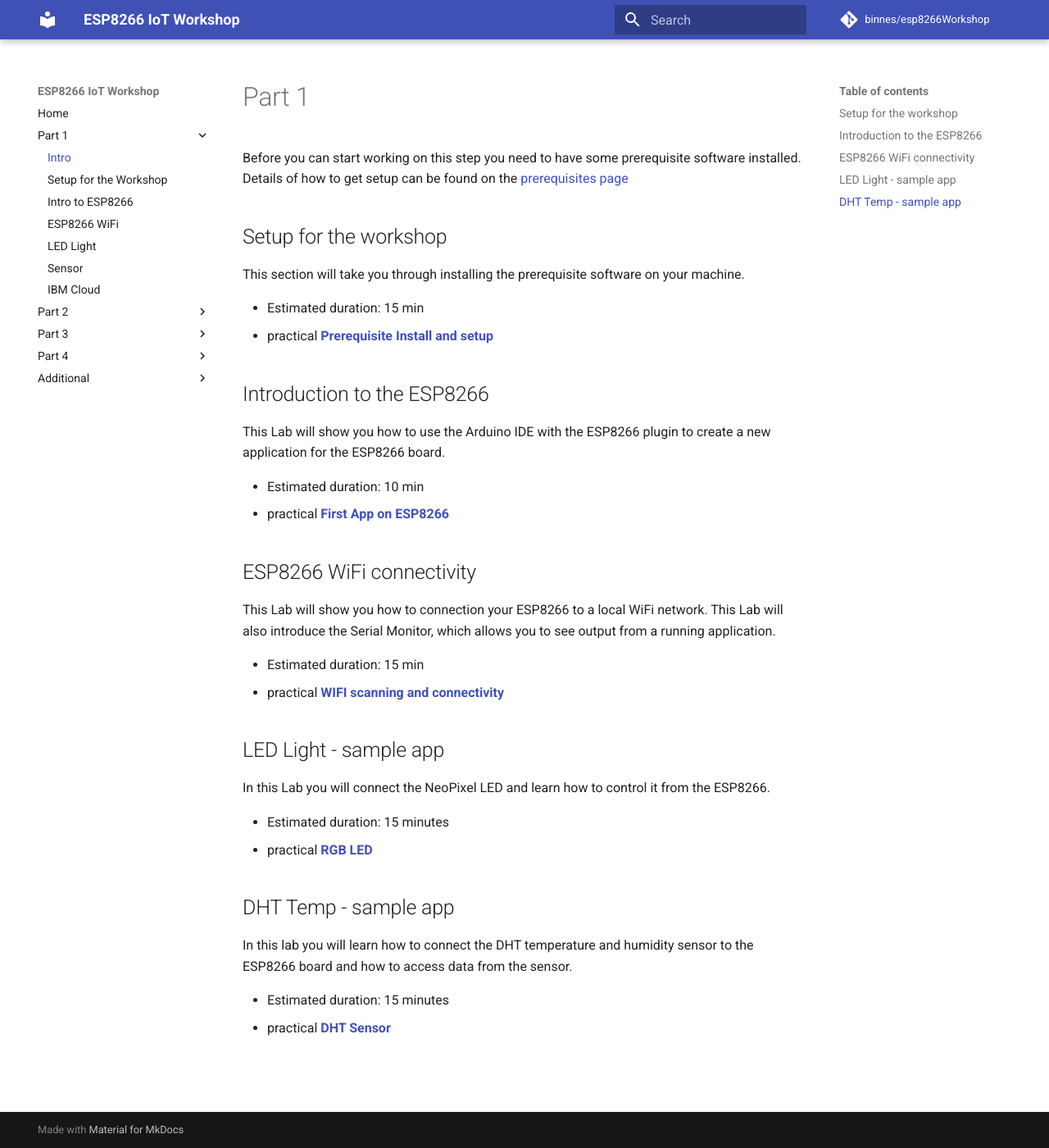
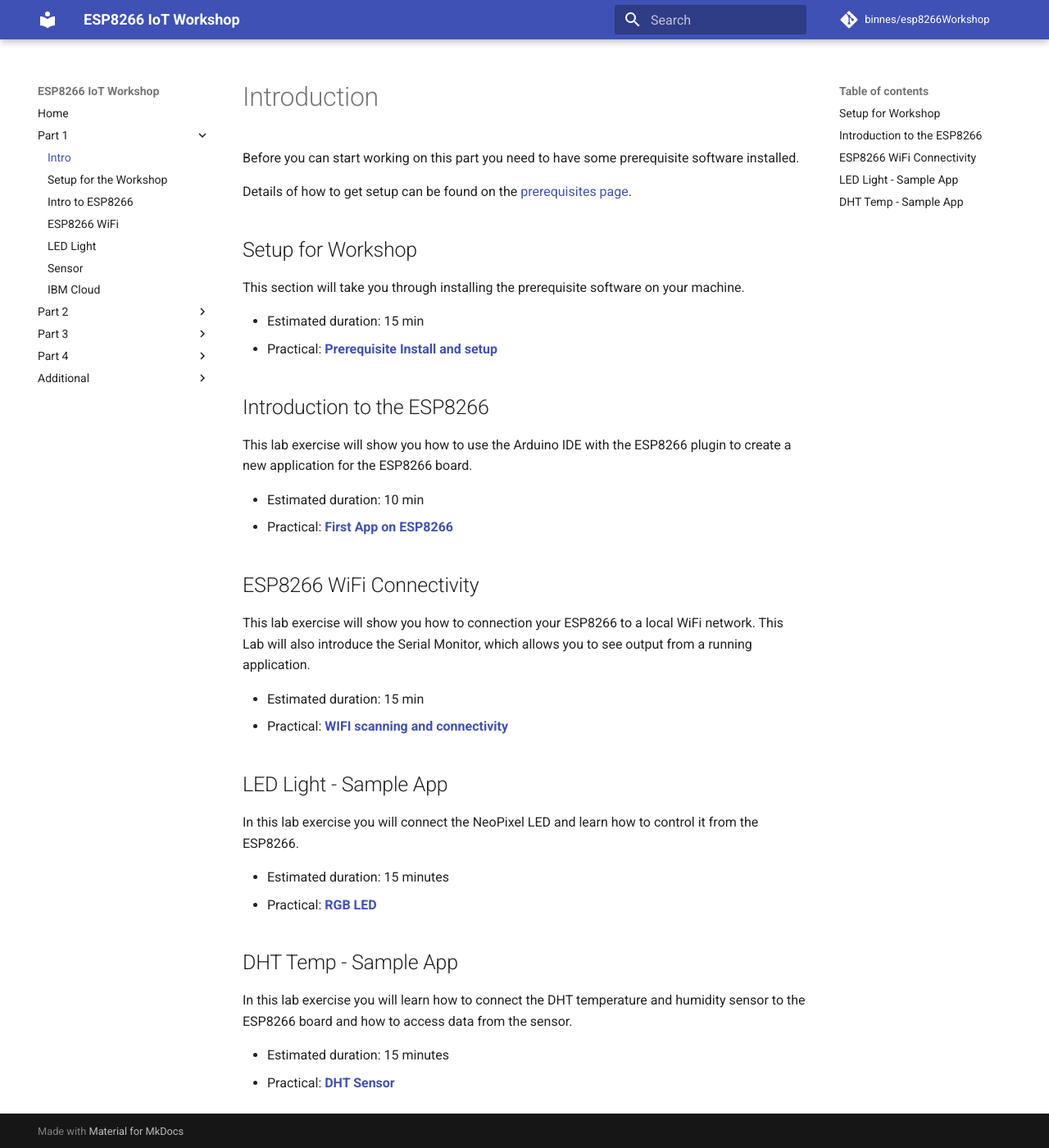
Before and after one commit to mdragone1/ESP32-IoT-Workshop, an MkDocs documentation site: the page built from docs/part1/README.md, in a window 1280 px wide and 1400 px high. Shown: the whole window at 82% size. Built offline with MkDocs 1.6.1 and Material for MkDocs 9.7.7, drawn with Linux system fonts in a browser that asks for light colours; comment, search, counter and statistics services are not loaded.

Commit message:
Updated Part 1 formatting

```diff
--- a/docs/part1/README.md
+++ b/docs/part1/README.md
@@ -1,39 +1,40 @@
-# Part 1
+# Introduction
 
-Before you can start working on this step you need to have some prerequisite software installed.
-Details of how to get setup can be found on the [prerequisites page](PREREQ.md)
+Before you can start working on this part you need to have some prerequisite software installed.
 
-## Setup for the workshop
+Details of how to get setup can be found on the [prerequisites page](PREREQ.md).
+
+## Setup for Workshop
 
 This section will take you through installing the prerequisite software on your machine.
 
 - Estimated duration: 15 min
-- practical [**Prerequisite Install and setup**](PREREQ.md)
+- Practical: [**Prerequisite Install and setup**](PREREQ.md)
 
 ## Introduction to the ESP8266
 
-This Lab will show you how to use the Arduino IDE with the ESP8266 plugin to create a new application for the ESP8266 board.
+This lab exercise will show you how to use the Arduino IDE with the ESP8266 plugin to create a new application for the ESP8266 board.
 
 - Estimated duration: 10 min
-- practical [**First App on ESP8266**](FIRSTAPP.md)
+- Practical: [**First App on ESP8266**](FIRSTAPP.md)
 
-## ESP8266 WiFi connectivity
+## ESP8266 WiFi Connectivity
 
-This Lab will show you how to connection your ESP8266 to a local WiFi network. This Lab will also introduce the Serial Monitor, which allows you to see output from a running application.
+This lab exercise will show you how to connection your ESP8266 to a local WiFi network. This Lab will also introduce the Serial Monitor, which allows you to see output from a running application.
 
 - Estimated duration: 15 min
-- practical [**WIFI scanning and connectivity**](WIFI.md)
+- Practical: [**WIFI scanning and connectivity**](WIFI.md)
 
-## LED Light - sample app
+## LED Light - Sample App
 
-In this Lab you will connect the NeoPixel LED and learn how to control it from the ESP8266.
+In this lab exercise you will connect the NeoPixel LED and learn how to control it from the ESP8266.
 
 - Estimated duration: 15 minutes
-- practical [**RGB LED**](LED.md)
+- Practical: [**RGB LED**](LED.md)
 
-## DHT Temp - sample app
+## DHT Temp - Sample App
 
-In this lab you will learn how to connect the DHT temperature and humidity sensor to the ESP8266 board and how to access data from the sensor.
+In this lab exercise you will learn how to connect the DHT temperature and humidity sensor to the ESP8266 board and how to access data from the sensor.
 
 - Estimated duration: 15 minutes
-- practical [**DHT Sensor**](DHT.md)
+- Practical: [**DHT Sensor**](DHT.md)
```
